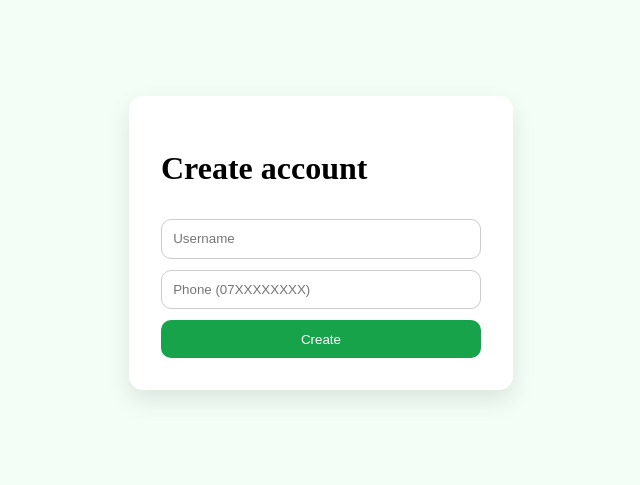
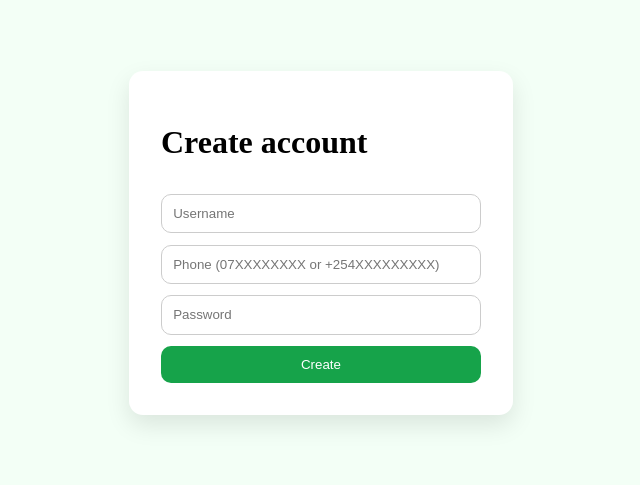
Before and after one commit to sydnerick09/migori, a Next.js app: page /signup in a window 1280 px wide. Shown: the part 165-650 px from the top of the page, without its empty margins (319-959 px from the left). Built offline with nearby package versions, Linux system fonts and the light colour scheme.

Commit message:
fix payment page fully

```diff
--- a/app/signup/page.js
+++ b/app/signup/page.js
@@ -1,14 +1,100 @@
 'use client';
+
 import { useState } from 'react';
 import { useRouter } from 'next/navigation';
 import styles from './signup.module.css';
 
 export default function Signup() {
-  const [form, setForm] = useState({ username: '', phone: '', password: '' });
+  const [form, setForm] = useState({
+    username: '',
+    phone: '',
+    password: '',
+  });
+
   const [error, setError] = useState('');
   const router = useRouter();
-  async function submit(e){e.preventDefault();setError('');
-  const r=await fetch('/api/auth/signup',{method:'POST',headers:{'Content-Type':'application/json'},body:JSON.stringify(form)});
-  const d=await r.json();if(!r.ok)return setError(d.error);localStorage.setItem('phone',form.phone);router.push('/assessment/1');}
-  return <main className={styles.wrap}><form onSubmit={submit} className={styles.card}><h1>Create account</h1><input placeholder='Username' onChange={e=>setForm({...form,username:e.target.value})} required/><input placeholder='Phone (07XXXXXXXX)' pattern='^(?:\\+254|0)[17]\\d{8}$' onChange={e=>setForm({...form,phone:e.target.value})} required/><button>Create</button>{error&&<p>{error}</p>}</form></main>
+
+  function normalizePhone(phone) {
+    phone = phone.trim();
+
+    // 07XXXXXXXX → 2547XXXXXXXX
+    if (phone.startsWith('0')) {
+      return '254' + phone.slice(1);
+    }
+
+    // +254XXXXXXXXX → 254XXXXXXXXX
+    if (phone.startsWith('+254')) {
+      return phone.slice(1);
+    }
+
+    return phone;
+  }
+
+  function isValidKenyanPhone(phone) {
+    return /^(?:\+254|0)?[0-9]{9}$/.test(phone);
+  }
+
+  async function submit(e) {
+    e.preventDefault();
+    setError('');
+
+    if (!isValidKenyanPhone(form.phone)) {
+      return setError('Enter a valid Kenyan phone number');
+    }
+
+    const phone = normalizePhone(form.phone);
+
+    const r = await fetch('/api/auth/signup', {
+      method: 'POST',
+      headers: { 'Content-Type': 'application/json' },
+      body: JSON.stringify({
+        ...form,
+        phone,
+      }),
+    });
+
+    const d = await r.json();
+
+    if (!r.ok) return setError(d.error);
+
+    localStorage.setItem('phone', phone);
+    router.push('/assessment/1');
+  }
+
+  return (
+    <main className={styles.wrap}>
+      <form onSubmit={submit} className={styles.card}>
+        <h1>Create account</h1>
+
+        <input
+          placeholder="Username"
+          onChange={(e) =>
+            setForm({ ...form, username: e.target.value })
+          }
+          required
+        />
+
+        <input
+          placeholder="Phone (07XXXXXXXX or +254XXXXXXXXX)"
+          onChange={(e) =>
+            setForm({ ...form, phone: e.target.value })
+          }
+          required
+        />
+
+        <input
+          type="password"
+          placeholder="Password"
+          onChange={(e) =>
+            setForm({ ...form, password: e.target.value })
+          }
+          required
+        />
+
+        <button>Create</button>
+
+        {error && <p>{error}</p>}
+      </form>
+    </main>
+  );
 }
```
